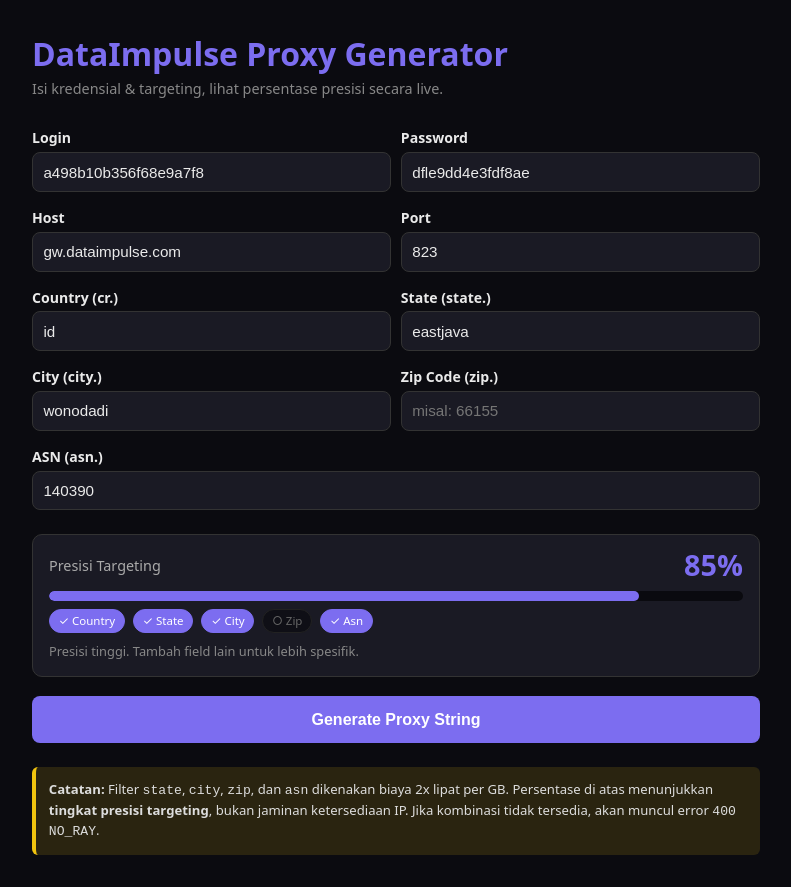
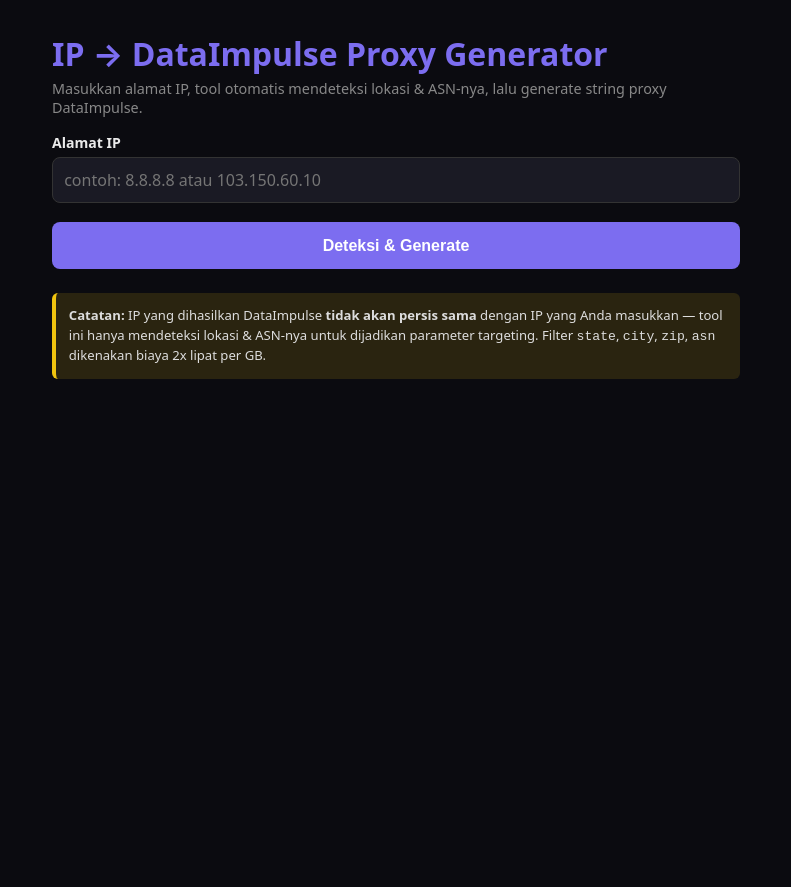
Before and after one commit to alimmfirmansyahhh-cell/dataimpulse-gen, a website: page index.html in a window 1280 px wide. Shown: the whole page, without its empty margins (244-1035 px from the left). After the commit the page ends 800 px from the top, so only its background shows below. Drawn offline with Linux system fonts and the light colour scheme.

Commit message:
index.html

```diff
--- a/index.html
+++ b/index.html
@@ -3,242 +3,187 @@
 <head>
   <meta charset="UTF-8" />
   <meta name="viewport" content="width=device-width, initial-scale=1.0" />
-  <title>DataImpulse Proxy Generator</title>
+  <title>IP → DataImpulse Proxy Generator</title>
   <style>
     * { box-sizing: border-box; }
-    body { font-family: system-ui, -apple-system, sans-serif; max-width: 760px; margin: 2rem auto; padding: 0 1rem; background: #0b0b10; color: #eaeaea; }
+    body { font-family: system-ui, -apple-system, sans-serif; max-width: 720px; margin: 2rem auto; padding: 0 1rem; background: #0b0b10; color: #eaeaea; }
     h1 { color: #7c6df0; margin-bottom: 0.25rem; }
     p.sub { color: #888; margin-top: 0; font-size: 0.9rem; }
     label { display: block; margin-top: 1rem; font-weight: 600; font-size: 0.88rem; }
-    input { width: 100%; padding: 0.65rem; margin-top: 0.3rem; border: 1px solid #333; border-radius: 8px; background: #1a1a24; color: #eaeaea; font-size: 0.95rem; }
+    input { width: 100%; padding: 0.7rem; margin-top: 0.3rem; border: 1px solid #333; border-radius: 8px; background: #1a1a24; color: #eaeaea; font-size: 1rem; font-family: inherit; }
     input:focus { outline: none; border-color: #7c6df0; }
     .row { display: flex; gap: 0.6rem; flex-wrap: wrap; }
     .row > div { flex: 1 1 160px; }
     button { margin-top: 1.2rem; width: 100%; background: #7c6df0; color: white; border: none; padding: 0.9rem; border-radius: 8px; font-size: 1rem; font-weight: 600; cursor: pointer; transition: background 0.15s; }
     button:hover { background: #6a5ae0; }
+    button:disabled { background: #444; cursor: not-allowed; }
     button.alt { background: #2ecc71; margin-top: 0.6rem; }
     button.alt:hover { background: #27ae60; }
 
-    /* Percentage widget */
     .pct-box { margin-top: 1.5rem; padding: 1rem; background: #1a1a24; border-radius: 10px; border: 1px solid #333; }
     .pct-header { display: flex; justify-content: space-between; align-items: center; font-size: 0.9rem; color: #aaa; }
     .pct-value { font-size: 1.8rem; font-weight: 800; line-height: 1; }
     .pct-bar { margin-top: 0.7rem; height: 10px; background: #0a0a0f; border-radius: 999px; overflow: hidden; }
     .pct-fill { height: 100%; width: 0%; transition: width 0.35s ease, background 0.35s ease; border-radius: 999px; }
-    .pct-note { margin-top: 0.6rem; font-size: 0.8rem; color: #888; }
-    .pct-detail { margin-top: 0.5rem; display: flex; gap: 0.5rem; flex-wrap: wrap; }
+    .pct-detail { margin-top: 0.6rem; display: flex; gap: 0.5rem; flex-wrap: wrap; }
     .chip { font-size: 0.72rem; padding: 0.2rem 0.55rem; border-radius: 999px; background: #0f0f16; color: #666; border: 1px solid #222; }
     .chip.active { background: #7c6df0; color: #fff; border-color: #7c6df0; }
 
-    /* Output */
-    pre { background: #0a0a0f; padding: 1rem; border-radius: 8px; overflow-x: auto; white-space: pre-wrap; word-break: break-all; font-size: 0.82rem; margin-top: 1rem; border: 1px solid #222; }
+    .info-card { margin-top: 1rem; padding: 0.9rem 1rem; background: #14182a; border-left: 4px solid #7c6df0; border-radius: 8px; font-size: 0.85rem; line-height: 1.7; display: none; }
+    .info-card b { color: #7c6df0; }
+    pre { background: #0a0a0f; padding: 1rem; border-radius: 8px; overflow-x: auto; white-space: pre-wrap; word-break: break-all; font-size: 0.82rem; margin-top: 1rem; border: 1px solid #222; display: none; }
     .note { background: #2a2410; border-left: 4px solid #f1c40f; padding: 0.8rem; margin-top: 1.5rem; border-radius: 6px; font-size: 0.82rem; color: #ddd; line-height: 1.5; }
     .toast { position: fixed; bottom: 20px; left: 50%; transform: translateX(-50%); background: #2ecc71; color: #000; padding: 0.7rem 1.2rem; border-radius: 8px; font-weight: 700; opacity: 0; transition: opacity 0.3s; pointer-events: none; z-index: 999; }
     .toast.show { opacity: 1; }
-    #output { display: none; }
+    .loading { color: #888; font-size: 0.85rem; margin-top: 1rem; display: none; }
   </style>
 </head>
 <body>
-  <h1>DataImpulse Proxy Generator</h1>
-  <p class="sub">Isi kredensial & targeting, lihat persentase presisi secara live.</p>
+  <h1>IP → DataImpulse Proxy Generator</h1>
+  <p class="sub">Masukkan alamat IP, tool otomatis mendeteksi lokasi & ASN-nya, lalu generate string proxy DataImpulse.</p>
 
-  <div class="row">
-    <div>
-      <label>Login</label>
-      <input id="login" value="a498b10b356f68e9a7f8" />
-    </div>
-    <div>
-      <label>Password</label>
-      <input id="password" value="dfle9dd4e3fdf8ae" />
-    </div>
-  </div>
+  <label>Alamat IP</label>
+  <input id="ip" placeholder="contoh: 8.8.8.8 atau 103.150.60.10" autocomplete="off" />
+  <button id="btnGo" onclick="go()">Deteksi & Generate</button>
+  <div class="loading" id="loading">⏳ Mendeteksi IP...</div>
 
-  <div class="row">
-    <div>
-      <label>Host</label>
-      <input id="host" value="gw.dataimpulse.com" />
-    </div>
-    <div>
-      <label>Port</label>
-      <input id="port" value="823" />
-    </div>
-  </div>
+  <div class="info-card" id="infoCard"></div>
 
-  <div class="row">
-    <div>
-      <label>Country (cr.)</label>
-      <input id="country" value="id" oninput="updatePct()" />
-    </div>
-    <div>
-      <label>State (state.)</label>
-      <input id="state" value="eastjava" oninput="updatePct()" placeholder="eastjava" />
-    </div>
-  </div>
-
-  <div class="row">
-    <div>
-      <label>City (city.)</label>
-      <input id="city" value="wonodadi" oninput="updatePct()" placeholder="wonodadi" />
-    </div>
-    <div>
-      <label>Zip Code (zip.)</label>
-      <input id="zip" value="" oninput="updatePct()" placeholder="misal: 66155" />
-    </div>
-  </div>
-
-  <div class="row">
-    <div>
-      <label>ASN (asn.)</label>
-      <input id="asn" value="140390" oninput="updatePct()" placeholder="140390" />
-    </div>
-  </div>
-
-  <!-- Percentage widget -->
-  <div class="pct-box">
+  <div class="pct-box" id="pctBox" style="display:none;">
     <div class="pct-header">
       <span>Presisi Targeting</span>
       <span class="pct-value" id="pctValue">0%</span>
     </div>
     <div class="pct-bar"><div class="pct-fill" id="pctFill"></div></div>
     <div class="pct-detail" id="pctDetail"></div>
-    <div class="pct-note" id="pctNote"></div>
   </div>
 
-  <button onclick="generate()">Generate Proxy String</button>
-
-  <div id="output">
   <pre id="result"></pre>
-    <button class="alt" onclick="copyResult()">Copy Hasil</button>
-  </div>
+  <button class="alt" id="btnCopy" style="display:none;" onclick="copyResult()">Copy Hasil</button>
 
   <div class="note">
-    <strong>Catatan:</strong> Filter <code>state</code>, <code>city</code>, <code>zip</code>, dan <code>asn</code> dikenakan biaya 2x lipat per GB. Persentase di atas menunjukkan <b>tingkat presisi targeting</b>, bukan jaminan ketersediaan IP. Jika kombinasi tidak tersedia, akan muncul error <code>400 NO_RAY</code>.
+    <strong>Catatan:</strong> IP yang dihasilkan DataImpulse <b>tidak akan persis sama</b> dengan IP yang Anda masukkan — tool ini hanya mendeteksi lokasi & ASN-nya untuk dijadikan parameter targeting. Filter <code>state</code>, <code>city</code>, <code>zip</code>, <code>asn</code> dikenakan biaya 2x lipat per GB.
   </div>
 
   <div class="toast" id="toast">Disalin!</div>
 
   <script>
-    // Bobot tiap field. Country = 30% (wajib untuk mulai).
-    const WEIGHTS = {
-      country: 30,
-      state:   15,
-      city:    25,
-      zip:     15,
-      asn:     15,
+    const CREDS = {
+      login:    'a498b10b356f68e9a7f8',
+      password: 'dfle9dd4e3fdf8ae',
+      host:     'gw.dataimpulse.com',
+      port:     '823',
     };
 
-    function updatePct() {
-      const fields = {
-        country: document.getElementById('country').value.trim(),
-        state:   document.getElementById('state').value.trim(),
-        city:    document.getElementById('city').value.trim(),
-        zip:     document.getElementById('zip').value.trim(),
-        asn:     document.getElementById('asn').value.trim(),
-      };
+    const WEIGHTS = { country: 30, state: 15, city: 25, zip: 15, asn: 15 };
 
+    // Normalisasi: lowercase, hilangkan spasi & tanda baca
+    function norm(s) {
+      if (!s) return '';
+      return String(s).toLowerCase().replace(/[^a-z0-9]/g, '');
+    }
+
+    async function go() {
+      const ip = document.getElementById('ip').value.trim();
+      if (!ip) return alert('Isi alamat IP dulu');
+
+      const btn = document.getElementById('btnGo');
+      const loading = document.getElementById('loading');
+      const infoCard = document.getElementById('infoCard');
+      const pctBox = document.getElementById('pctBox');
+      const result = document.getElementById('result');
+
+      btn.disabled = true;
+      btn.textContent = 'Memproses...';
+      loading.style.display = 'block';
+      infoCard.style.display = 'none';
+      pctBox.style.display = 'none';
+      result.style.display = 'none';
+      document.getElementById('btnCopy').style.display = 'none';
+
+      try {
+        const r = await fetch(`https://ipwho.is/${encodeURIComponent(ip)}`);
+        const d = await r.json();
+
+        if (!d.success) {
+          infoCard.style.display = 'block';
+          infoCard.innerHTML = `❌ Gagal mendeteksi IP: <b>${d.message || 'tidak ditemukan'}</b>`;
+          return;
+        }
+
+        // Ambil data
+        const country = (d.country_code || '').toLowerCase();
+        const state   = norm(d.region);
+        const city    = norm(d.city);
+        const zip     = (d.postal || '').replace(/\s/g, '');
+        const asn     = d.connection?.asn ? String(d.connection.asn) : '';
+        const isp     = d.connection?.isp || d.connection?.org || '-';
+
+        // Tampilkan info yang terdeteksi
+        infoCard.style.display = 'block';
+        infoCard.innerHTML =
+          `<b>IP:</b> ${d.ip} (${d.type})<br>` +
+          `<b>Negara:</b> ${d.country} (${country})<br>` +
+          `<b>Provinsi:</b> ${d.region || '-'} → state.${state || '-'}<br>` +
+          `<b>Kota:</b> ${d.city || '-'} → city.${city || '-'}<br>` +
+          `<b>Zip:</b> ${zip || '-'} → zip.${zip || '-'}<br>` +
+          `<b>ASN:</b> ${asn || '-'} → asn.${asn || '-'}<br>` +
+          `<b>ISP:</b> ${isp}`;
+
+        // Susun parameter
+        const params = [];
+        if (country) params.push(`cr.${country}`);
+        if (state)   params.push(`state.${state}`);
+        if (city)    params.push(`city.${city}`);
+        if (zip)     params.push(`zip.${zip}`);
+        if (asn)     params.push(`asn.${asn}`);
+
+        if (!country) {
+          result.style.display = 'block';
+          result.textContent = '❌ Tidak bisa generate: country code tidak terdeteksi.';
+          return;
+        }
+
+        // Hitung persentase
         let pct = 0;
         const chips = [];
+        if (country) pct += WEIGHTS.country;
+        chips.push({ label: 'Country', on: !!country });
+        chips.push({ label: 'State',   on: !!state });
+        chips.push({ label: 'City',    on: !!city });
+        chips.push({ label: 'Zip',     on: !!zip });
+        chips.push({ label: 'ASN',     on: !!asn });
+        pct += (state ? WEIGHTS.state : 0) + (city ? WEIGHTS.city : 0) + (zip ? WEIGHTS.zip : 0) + (asn ? WEIGHTS.asn : 0);
 
-      // Country wajib untuk mendapat nilai
-      if (fields.country) {
-        pct += WEIGHTS.country;
-        chips.push({ label: 'Country', on: true });
+        // Render widget persentase
+        pctBox.style.display = 'block';
+        const pv = document.getElementById('pctValue');
+        const pf = document.getElementById('pctFill');
+        pv.textContent = pct + '%';
+        pf.style.width = pct + '%';
 
-        // Field lainnya hanya dihitung jika country terisi
-        for (const key of ['state', 'city', 'zip', 'asn']) {
-          if (fields[key]) {
-            pct += WEIGHTS[key];
-            chips.push({ label: capitalize(key), on: true });
-          } else {
-            chips.push({ label: capitalize(key), on: false });
-          }
-        }
-      } else {
-        chips.push({ label: 'Country', on: false });
-        for (const key of ['state', 'city', 'zip', 'asn']) {
-          chips.push({ label: capitalize(key), on: false });
-        }
-      }
-
-      pct = Math.min(pct, 100);
-
-      // Update UI
-      const pctValue = document.getElementById('pctValue');
-      const pctFill = document.getElementById('pctFill');
-      const pctDetail = document.getElementById('pctDetail');
-      const pctNote = document.getElementById('pctNote');
-
-      pctValue.textContent = pct + '%';
-      pctFill.style.width = pct + '%';
-
-      // Warna bar
         let color = '#e74c3c';
         if (pct >= 100) color = '#2ecc71';
         else if (pct >= 85) color = '#7c6df0';
         else if (pct >= 70) color = '#f39c12';
         else if (pct >= 45) color = '#e67e22';
-      pctFill.style.background = color;
-      pctValue.style.color = color;
+        pf.style.background = color;
+        pv.style.color = color;
 
-      // Chips
-      pctDetail.innerHTML = chips.map(c =>
+        document.getElementById('pctDetail').innerHTML = chips.map(c =>
           `<span class="chip ${c.on ? 'active' : ''}">${c.on ? '✓' : '○'} ${c.label}</span>`
         ).join('');
 
-      // Note
-      if (!fields.country) {
-        pctNote.textContent = 'Isi minimal Country untuk mulai menargetkan.';
-      } else if (pct === 100) {
-        pctNote.textContent = '🔥 Targeting paling lengkap — presisi maksimal.';
-      } else if (pct >= 70) {
-        pctNote.textContent = 'Presisi tinggi. Tambah field lain untuk lebih spesifik.';
-      } else if (pct >= 45) {
-        pctNote.textContent = 'Presisi sedang. Semakin banyak field, semakin sempit rentang IP.';
-      } else {
-        pctNote.textContent = 'Presisi rendah — semua IP di negara tersebut berpotensi dipakai.';
-      }
-    }
+        // Generate string proxy
+        const username = `${CREDS.login}__${params.join(';')}`;
+        const proxyUrl = `http://${username}:${CREDS.password}@${CREDS.host}:${CREDS.port}`;
+        const curlCmd  = `curl -x "${proxyUrl}" https://api.ipify.org/`;
+        const pyCode   = `import requests\n\nproxy_url = "${proxyUrl}"\nproxies = {"http": proxy_url, "https": proxy_url}\nr = requests.get("https://api.ipify.org/", proxies=proxies)\nprint(r.text)`;
 
-    function capitalize(s) {
-      return s.charAt(0).toUpperCase() + s.slice(1);
-    }
-
-    function generate() {
-      const login    = document.getElementById('login').value.trim();
-      const password = document.getElementById('password').value.trim();
-      const host     = document.getElementById('host').value.trim();
-      const port     = document.getElementById('port').value.trim();
-      const country  = document.getElementById('country').value.trim();
-      const state    = document.getElementById('state').value.trim();
-      const city     = document.getElementById('city').value.trim();
-      const zip      = document.getElementById('zip').value.trim();
-      const asn      = document.getElementById('asn').value.trim();
-
-      if (!login || !password || !host || !port) {
-        alert('Login, password, host, dan port wajib diisi.');
-        return;
-      }
-      if (!country) {
-        alert('Isi minimal Country (cr.) dulu.');
-        return;
-      }
-
-      const params = [`cr.${country}`];
-      if (state) params.push(`state.${state}`);
-      if (city)  params.push(`city.${city}`);
-      if (zip)   params.push(`zip.${zip}`);
-      if (asn)   params.push(`asn.${asn}`);
-
-      const username = `${login}__${params.join(';')}`;
-      const proxyUrl = `http://${username}:${password}@${host}:${port}`;
-
-      const curlCmd = `curl -x "${proxyUrl}" https://api.ipify.org/`;
-      const pyCode  = `import requests\n\nproxy_url = "${proxyUrl}"\nproxies = {"http": proxy_url, "https": proxy_url}\nr = requests.get("https://api.ipify.org/", proxies=proxies)\nprint(r.text)`;
-
-      const pct = document.getElementById('pctValue').textContent;
-
-      const output =
-`Presisi: ${pct}
+        result.style.display = 'block';
+        result.textContent =
+`━━━ PARAMETER TARGETING ━━━
+${params.join(';')}
 
 ━━━ PROXY URL ━━━
 ${proxyUrl}
@@ -249,8 +194,16 @@ ${curlCmd}
 ━━━ Python ━━━
 ${pyCode}`;
 
-      document.getElementById('result').textContent = output;
-      document.getElementById('output').style.display = 'block';
+        document.getElementById('btnCopy').style.display = 'block';
+
+      } catch (e) {
+        infoCard.style.display = 'block';
+        infoCard.innerHTML = `❌ Error: ${e.message}`;
+      } finally {
+        btn.disabled = false;
+        btn.textContent = 'Deteksi & Generate';
+        loading.style.display = 'none';
+      }
     }
 
     function copyResult() {
@@ -261,9 +214,6 @@ ${pyCode}`;
         setTimeout(() => t.classList.remove('show'), 1500);
       }).catch(() => alert('Gagal menyalin'));
     }
-
-    // Inisialisasi
-    updatePct();
   </script>
 </body>
 </html>
```
Lines whose indentation alone changed are shown as unchanged.
